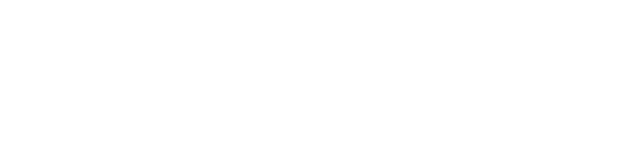
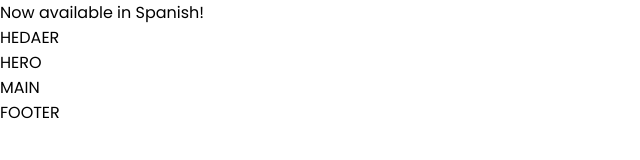
Before and after one commit to liepsneletech/8-grasshopper, a website: page index.html in a window 1280 px wide. Shown: the whole page, without its empty margins (0-640 px from the left). Drawn offline with Linux system fonts and the light colour scheme; files that its build step writes are made by us from their sources.

Commit message:
Created style files structure

```diff
--- a/css/base/base.css
+++ b/css/base/base.css
@@ -0,0 +1,19 @@
+:root {
+  --accent-color: #45c14e;
+  --text-color: #002c43;
+  --bg-canvas: #fcfcfc
+  --bg-light: #dff8eb
+  --bg-dark: #00324b
+}
+
+body,
+body * {
+  box-sizing: border-box;
+  padding: 0;
+  margin: 0;
+  vertical-align: top;
+}
+
+body {
+  font-family: Poppins, sans-serif;
+}
--- a/index.html
+++ b/index.html
@@ -5,7 +5,25 @@
     <meta http-equiv="X-UA-Compatible" content="IE=edge" />
     <meta name="viewport" content="width=device-width, initial-scale=1.0" />
     <title>Grasshopper | Homepage</title>
-    <link rel="stylesheet" href="css/base/base.css" />
+    <!-- google fonts -->
+    <link rel="preconnect" href="https://fonts.googleapis.com" />
+    <link rel="preconnect" href="https://fonts.gstatic.com" crossorigin />
+    <link
+      href="https://fonts.googleapis.com/css2?family=Poppins:wght@200;300;400;500;600&display=swap"
+      rel="stylesheet"
+    />
+    <!-- base style -->
+    <link rel="stylesheet" href="./css/base/base.css" />
+    <!-- components -->
+    <link rel="stylesheet" href="./css/components/" />
+    <!-- custom style -->
+    <link rel="stylesheet" href="./css/base/home.css" />
   </head>
-  <body></body>
+  <body>
+    <section class="top-bar">Now available in Spanish!</section>
+    <header>HEDAER</header>
+    <section>HERO</section>
+    <main>MAIN</main>
+    <footer>FOOTER</footer>
+  </body>
 </html>
```
Also changed, not shown: css/base/layout.css (added), css/components/buttons.css (added), css/components/features-slider.css (added), css/components/footer.css (added), css/components/header.css (added), css/components/running-animation.css (added), css/components/stories-slider.css (added), css/components/top-bar.css (added), css/pages/home.css (added).
